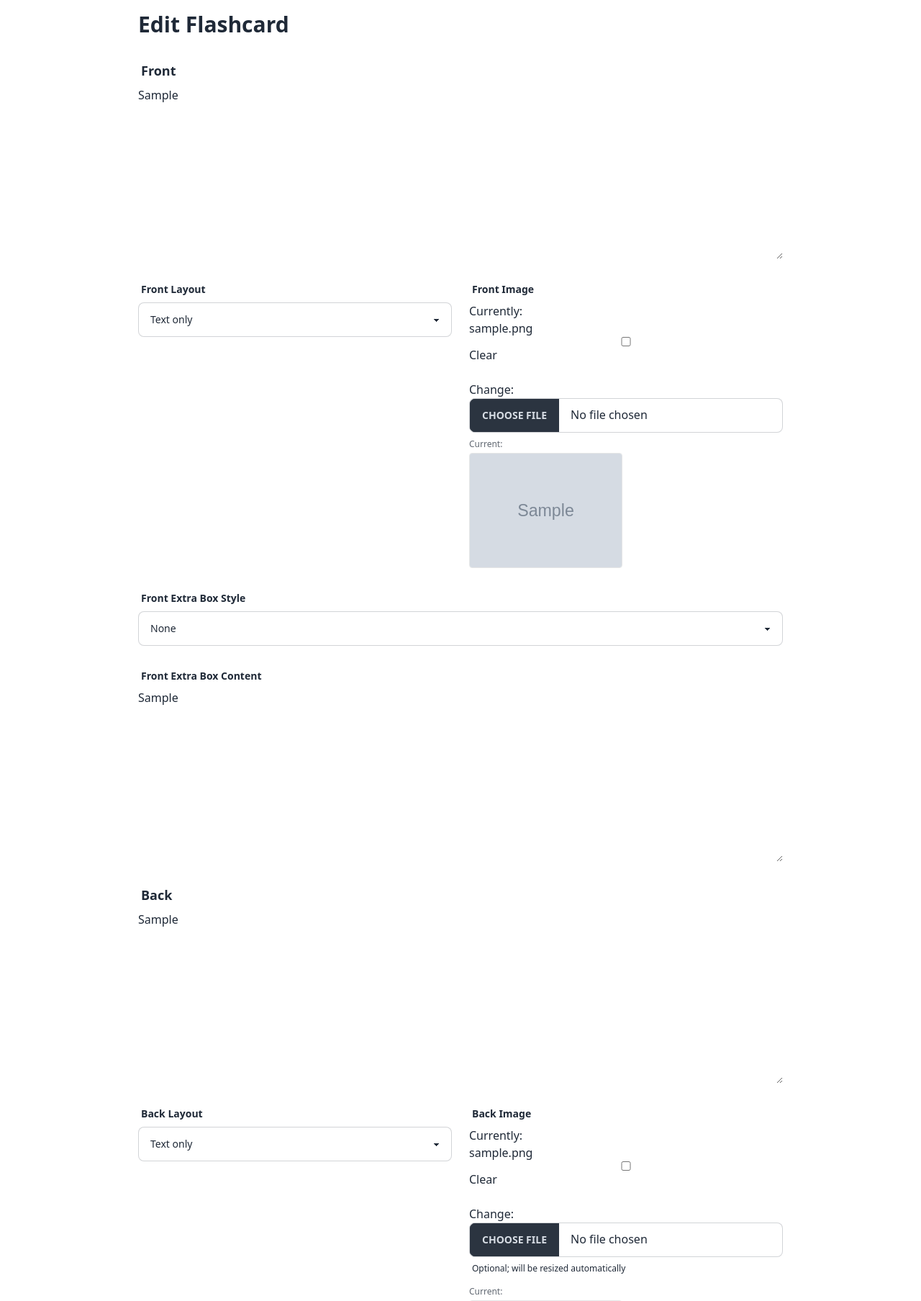
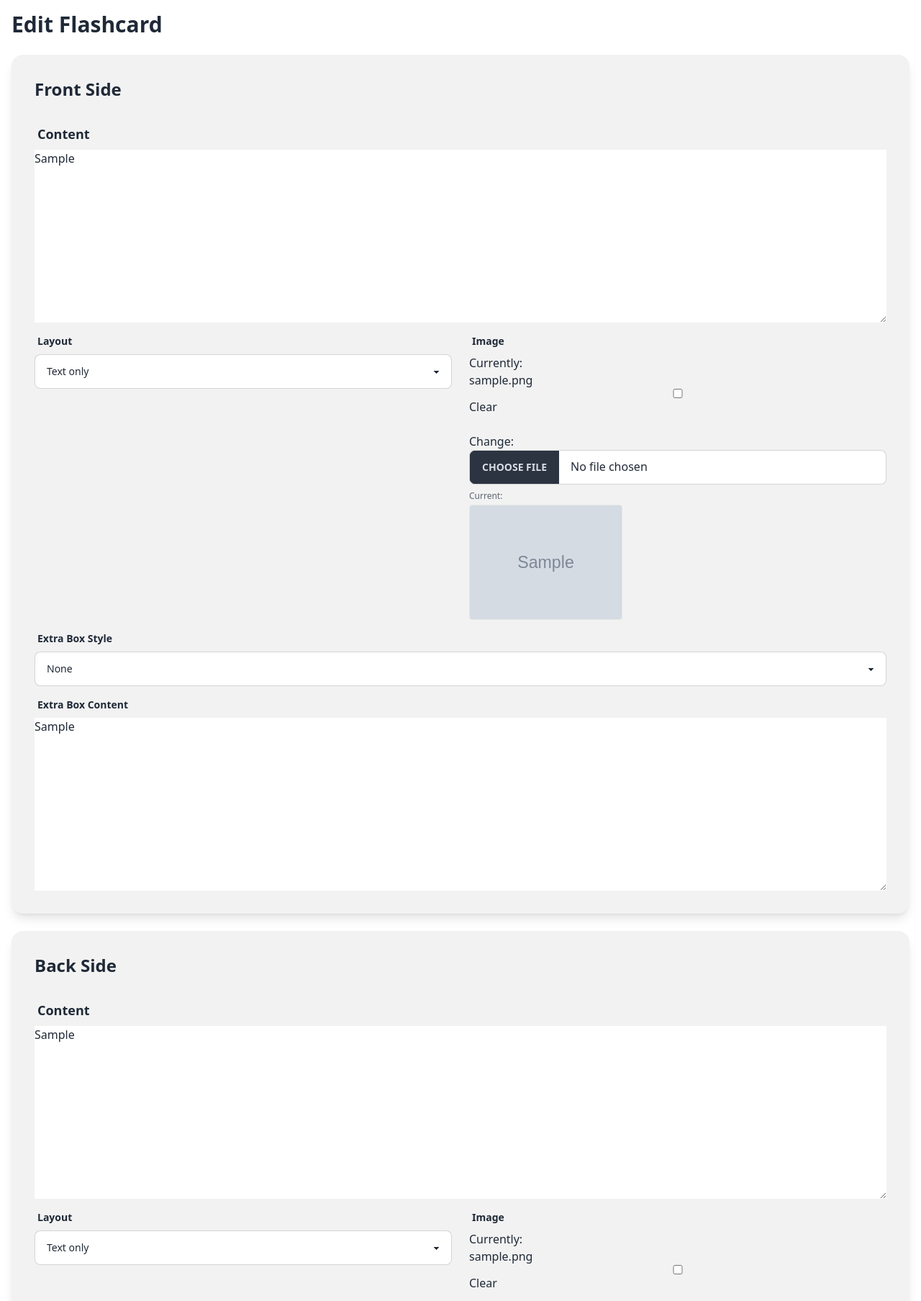
Before and after one commit to koljapluemer/flashcard-manager, a Django app: page /flashcards/flashcards/1/edit/ in a window 1280 px wide. Shown: the part 64-1871 px from the top of the page at 72% size. Run offline with Django 5.2, Linux system fonts and the light colour scheme; a user stored in the database is signed in; tables that the repository leaves empty hold one stand-in row (values such as "Sample post"); grey boxes marked "Sample" are stand-in pictures; some libraries are stand-ins or nearby versions.

Commit message:
clean up form

```diff
--- a/templates/flashcards/form.html
+++ b/templates/flashcards/form.html
@@ -3,7 +3,7 @@
 {% block title %}{{ title }} - Flashcard Manager{% endblock %}
 
 {% block content %}
-<div class="max-w-4xl mx-auto">
+<div class="container mx-auto max-w-7xl">
     <div class="flex justify-between items-center mb-6">
         <h1 class="text-3xl font-bold">{{ title }}</h1>
     </div>
@@ -11,23 +11,28 @@
     <form method="post" enctype="multipart/form-data" class="space-y-6" id="flashcard-form">
         {% csrf_token %}
 
+        <!-- Front Card -->
+        <div class="card bg-base-200 shadow-lg">
+            <div class="card-body">
+                <h2 class="card-title text-2xl mb-4">Front Side</h2>
+
                 <div class="form-control">
                     <label class="label">
-                <span class="label-text text-lg font-semibold">Front</span>
+                        <span class="label-text text-lg font-semibold">Content</span>
                     </label>
                     {{ form.front }}
                 </div>
 
                 <div class="grid grid-cols-1 md:grid-cols-2 gap-6">
                     <div class="form-control">
-                <label class="label"><span class="label-text font-semibold">Front Layout</span></label>
+                        <label class="label"><span class="label-text font-semibold">Layout</span></label>
                         {{ form.front_layout }}
                         {% if form.front_layout.errors %}
                             <div class="text-error text-sm">{{ form.front_layout.errors.0 }}</div>
                         {% endif %}
                     </div>
                     <div class="form-control">
-                <label class="label"><span class="label-text font-semibold">Front Image</span></label>
+                        <label class="label"><span class="label-text font-semibold">Image</span></label>
                         {{ form.front_image }}
                         {% if form.instance.pk and form.instance.front_image %}
                             <div class="mt-2">
@@ -39,31 +44,38 @@
                 </div>
 
                 <div class="form-control">
-            <label class="label"><span class="label-text font-semibold">Front Extra Box Style</span></label>
+                    <label class="label"><span class="label-text font-semibold">Extra Box Style</span></label>
                     {{ form.front_extra_style }}
                 </div>
                 <div class="form-control">
-            <label class="label"><span class="label-text font-semibold">Front Extra Box Content</span></label>
+                    <label class="label"><span class="label-text font-semibold">Extra Box Content</span></label>
                     {{ form.front_extra }}
                 </div>
+            </div>
+        </div>
+
+        <!-- Back Card -->
+        <div class="card bg-base-200 shadow-lg">
+            <div class="card-body">
+                <h2 class="card-title text-2xl mb-4">Back Side</h2>
 
                 <div class="form-control">
                     <label class="label">
-                <span class="label-text text-lg font-semibold">Back</span>
+                        <span class="label-text text-lg font-semibold">Content</span>
                     </label>
                     {{ form.back }}
                 </div>
 
                 <div class="grid grid-cols-1 md:grid-cols-2 gap-6">
                     <div class="form-control">
-                <label class="label"><span class="label-text font-semibold">Back Layout</span></label>
+                        <label class="label"><span class="label-text font-semibold">Layout</span></label>
                         {{ form.back_layout }}
                         {% if form.back_layout.errors %}
                             <div class="text-error text-sm">{{ form.back_layout.errors.0 }}</div>
                         {% endif %}
                     </div>
                     <div class="form-control">
-                <label class="label"><span class="label-text font-semibold">Back Image</span></label>
+                        <label class="label"><span class="label-text font-semibold">Image</span></label>
                         {{ form.back_image }}
                         <label class="label"><span class="label-text-alt">Optional; will be resized automatically</span></label>
                         {% if form.instance.pk and form.instance.back_image %}
@@ -76,16 +88,19 @@
                 </div>
 
                 <div class="form-control">
-            <label class="label"><span class="label-text font-semibold">Back Extra Box Style</span></label>
+                    <label class="label"><span class="label-text font-semibold">Extra Box Style</span></label>
                     {{ form.back_extra_style }}
                 </div>
                 <div class="form-control">
-            <label class="label"><span class="label-text font-semibold">Back Extra Box Content</span></label>
+                    <label class="label"><span class="label-text font-semibold">Extra Box Content</span></label>
                     {{ form.back_extra }}
                 </div>
+            </div>
+        </div>
 
+        <!-- Submit Button -->
         <div class="flex gap-4">
-            <button type="submit" class="btn btn-primary">Save Flashcard</button>
+            <button type="submit" class="btn btn-primary btn-lg">Save Flashcard</button>
         </div>
     </form>
 </div>
```
Lines whose indentation alone changed are shown as unchanged.
